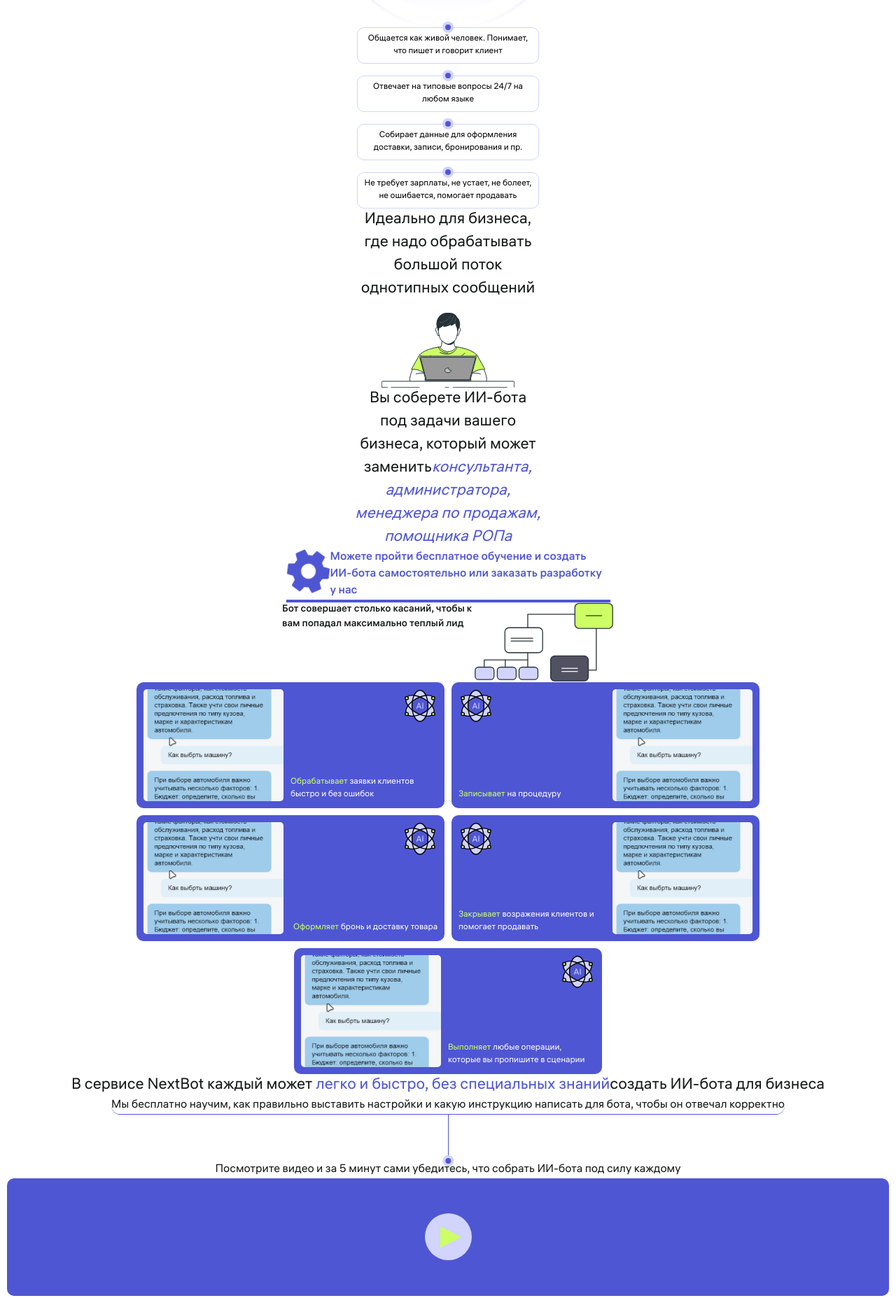
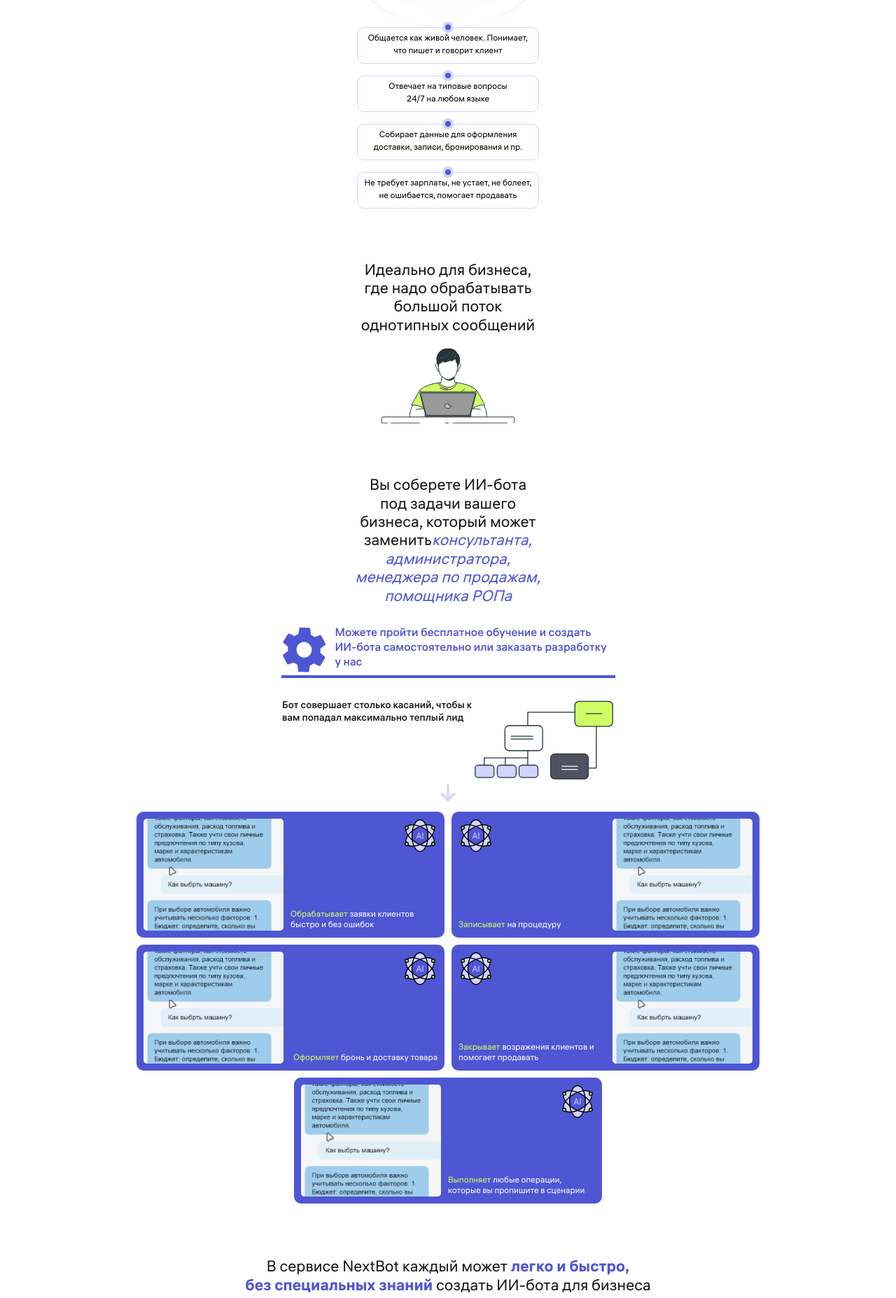
Before and after one commit to EronMG/NextJsProject, a Next.js app in the folder my-app/: page / in a window 1280 px wide. Shown: the part 627-2482 px from the top of the page at 70% size. Built offline with nearby package versions, Linux system fonts and the light colour scheme.

Commit message:
fix: change padding

```diff
--- a/my-app/src/components/Business/Business.tsx
+++ b/my-app/src/components/Business/Business.tsx
@@ -7,8 +7,8 @@ const Business = () => {
   const images = Array(9).fill(Message);
 
   return (
-    <section className='flex flex-col items-center'>
-      <h2 className='text-[22px] font-Regular text-dark text-center w-[269px]'>
+    <section className='flex flex-col items-center pt-[78px]'>
+      <h2 className='text-[22px] font-Regular text-dark text-center w-[269px] leading-[26.4px]'>
         Идеально для бизнеса, где надо обрабатывать большой поток однотипных
         сообщений
       </h2>
--- a/my-app/src/components/Create/Create.tsx
+++ b/my-app/src/components/Create/Create.tsx
@@ -4,10 +4,11 @@ import Diagramms from '@/Images/diagramms.svg';
 import Messanger from '@/Images/Messanger.jpg';
 import AI from '@/Images/AI.svg';
 import { bussinesArr } from '@/Types/Arrays';
+import { FaArrowUp } from 'react-icons/fa6';
 
 function Array() {
   return (
-    <div className='flex flex-wrap gap-[10px] justify-center'>
+    <div className='flex flex-wrap gap-[10px] justify-center pt-[13px]'>
       {bussinesArr.map((item, _) => (
         <div
           key={item.id}
@@ -38,7 +39,7 @@ function Array() {
             }`}
           >
             <img src={AI.src} alt='icon' className='w-[35px] mm:w-[50px]' />
-            <h4 className='text-white text-[12px] font-Regular mm:max-w-[210px] mm:text-base'>
+            <h4 className='text-white text-[12px] font-Regular mm:max-w-[210px] mm:text-base leading-[15.4px]'>
               <span className='text-lime'>{item.title.split(' ')[0]}</span>{' '}
               {item.title.slice(item.title.indexOf(' ') + 1)}
             </h4>
@@ -51,31 +52,32 @@ function Array() {
 
 const Create = () => {
   return (
-    <section className='flex flex-col items-center px-[10px]'>
+    <section className='flex flex-col items-center px-[10px] pt-[78px] leading-[26.4px]'>
       <h2 className='text-[22px] font-Regular text-dark text-center w-[267px]'>
         Вы соберете ИИ-бота под задачи вашего бизнеса, который может заменить
         <span className='text-blue italic'>
           консультанта, администратора, менеджера по продажам, помощника РОПа
         </span>
       </h2>
-      <div className='flex border-b-[4px] border-blue justify-between'>
+      <div className='flex border-b-[4px] pb-1 border-blue gap-3 justify-between pt-7'>
         <img
           src={Settings.src}
           alt='icon'
-          className='rotate-icon w-[63px] h-[63px]'
+          className='rotate- w-[65px] h-[65px]'
         />
-        <h3 className='text-blue text-base font-Medium mm:text-lg mm:w-[400px]'>
+        <h3 className='text-blue text-base font-Medium mm:text-lg  mm:w-[400px] leading-[20.8px]'>
           Можете пройти бесплатное обучение и создать ИИ-бота самостоятельно или
           заказать разработку у нас
         </h3>
       </div>
-      <div className='flex'>
-        <h4 className='text-[14px] text-dark font-Medium mm:max-w-[274px] mm:text-lg'>
+      <div className='flex pt-8'>
+        <h4 className='text-[14px] text-dark font-Medium mm:max-w-[274px] mm:text-lg leading-[18.2px]'>
           Бот совершает столько касаний, чтобы к вам попадал максимально теплый
           лид
         </h4>
         <img src={Diagramms.src} alt='icon' className='mm:w-[200px]' />
       </div>
+      <FaArrowUp className='rotate-180 text-cloud text-[28px] mt-1' />
       {Array()}
     </section>
   );
--- a/my-app/src/components/MainScreen/MainScreen.tsx
+++ b/my-app/src/components/MainScreen/MainScreen.tsx
@@ -52,7 +52,13 @@ const MainScreen = () => {
               className='flex flex-col items-center mt-[17px] relative'
             >
               <div className='w-[260px] h-[52px] flex items-center justify-center text-center rounded-[10px] border-[1px]  border-cloud'>
-                <p className='w-[240px] text-[12px] font-Regular '>{item}</p>
+                <p
+                  className={`w-[240px] text-[12px] font-Regular ${
+                    index === 1 ? 'max-w-[170px]' : ''
+                  } `}
+                >
+                  {item}
+                </p>
               </div>
               <div className='flex justify-center items-center size-4 rounded-full bg-cloud absolute -top-2'>
                 <div className='size-2 rounded-full bg-blue'></div>
--- a/my-app/src/components/NextBot/NextBot.tsx
+++ b/my-app/src/components/NextBot/NextBot.tsx
@@ -2,20 +2,22 @@ import React from 'react';
 
 const NextBot = () => {
   return (
-    <section className='px-[10px]'>
-      <h2 className='text-[22px] text-dark font-Regular text-center'>
+    <section className='px-[10px] pt-20'>
+      <h2 className='text-[22px] text-dark font-Regular text-center leading-[26.4px]'>
         В сервисе NextBot каждый может
-        <span className='text-blue'>
+        <span className='text-blue font-Bold'>
           {' '}
-          легко и быстро, без специальных знаний
-        </span>
+          легко и быстро,
+          <br /> без специальных знаний
+        </span>{' '}
         создать ИИ-бота для бизнеса
       </h2>
-      <div className='flex flex-col items-center'>
-        <div className='border-b-[1px] rounded-[20px] border-blue'>
-          <p className='text-base text-dark font-Regular text-center'>
-            Мы бесплатно научим, как правильно выставить настройки и какую
-            инструкцию написать для бота, чтобы он отвечал корректно
+      <div className='flex flex-col items-center pt-[10px]'>
+        <div className='border-b-[1px] rounded-[20px] border-blue pb-2 px-6'>
+          <p className='text-base text-dark font-Regular text-center leading-[20.8px] w-[259px]'>
+            Мы бесплатно научим, как правильно выставить настройки
+            <br /> и какую инструкцию написать для бота, чтобы он отвечал
+            корректно
           </p>
         </div>
         <div className='w-[1px] h-[67px] bg-blue relative'>
@@ -24,12 +26,12 @@ const NextBot = () => {
           </div>
         </div>
       </div>
-      <div>
-        <p className=' text-sm text-dark font-Regular text-center'>
-          Посмотрите видео и за 5 минут сами убедитесь, что собрать ИИ-бота под
-          силу каждому
+      <div className='pt-[14px]'>
+        <p className=' text-[14px] text-dark font-Regular text-center leading-[18.2px] '>
+          Посмотрите видео и за 5 минут сами убедитесь, что собрать ИИ-бота под{' '}
+          <br /> силу каждому
         </p>
-        <div className='bg-blue flex justify-center items-center rounded-[10px] h-[168px]'>
+        <div className='bg-blue flex justify-center items-center rounded-[10px] h-[168px] mt-2'>
           <div className='w-[67px] h-[67px] flex justify-center items-center bg-cloud rounded-full pl-2'>
             <div
               className='relative w-0 h-0 rotate-90'
```
